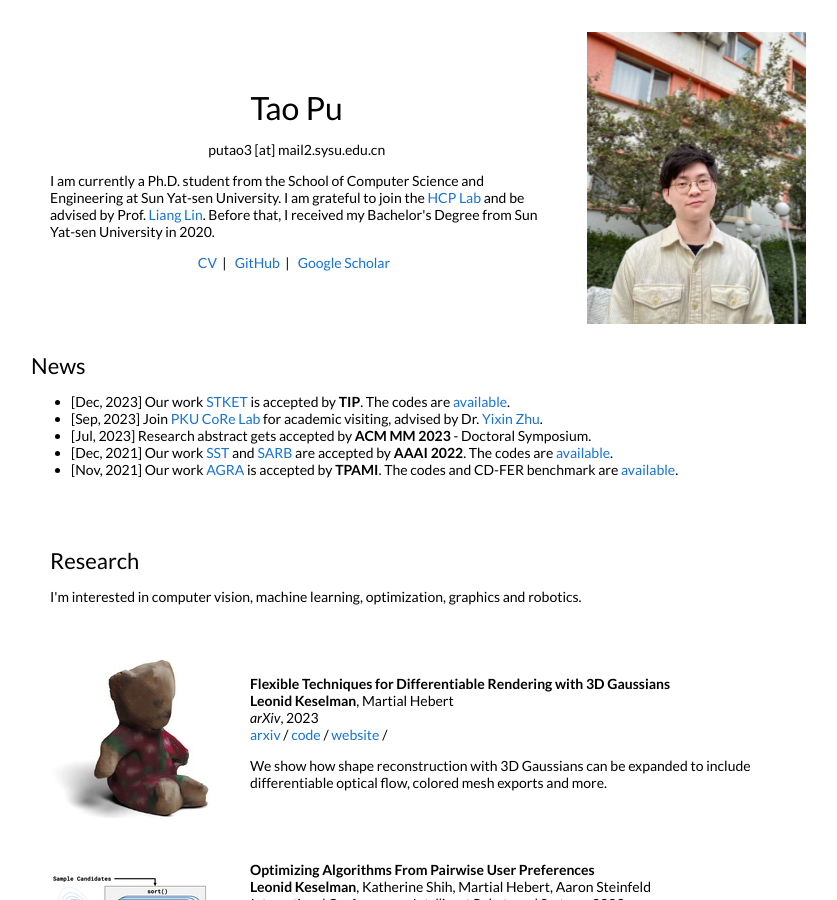
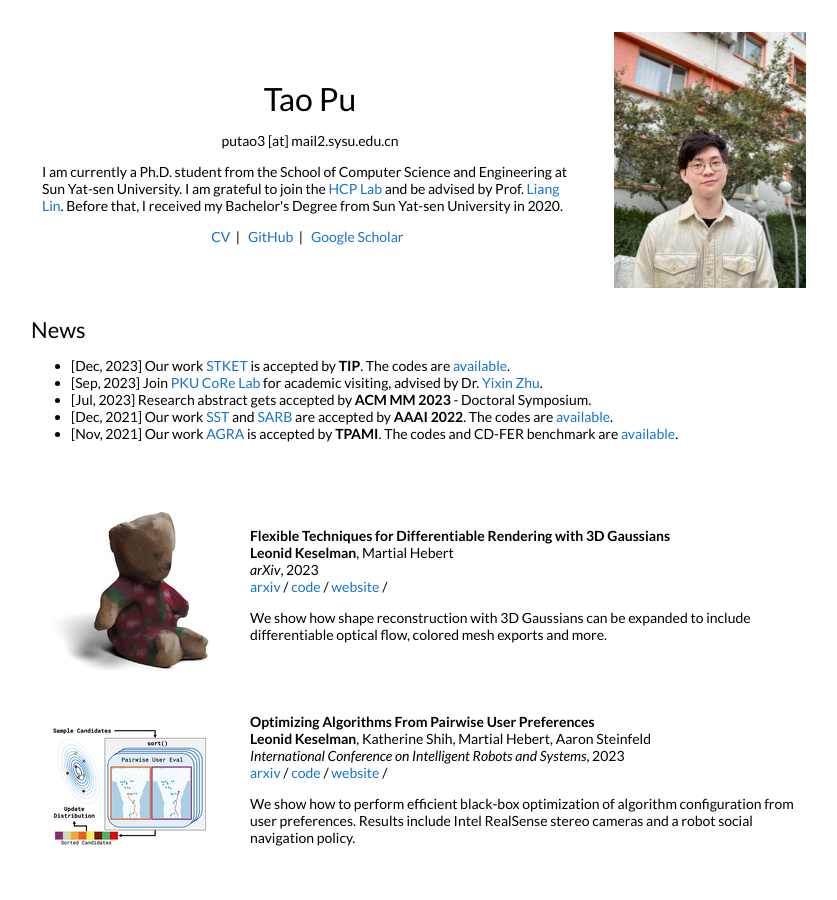
Before and after one commit to putao537/putao537.github.io, a Jekyll site: the page built from _posts/2023-08-28-3dgaussians.markdown, in a window 1280 px wide and 900 px high. Shown: the whole window, without its empty margins (210-1047 px from the left). Built offline with Jekyll 4.4.1, drawn with Linux system fonts in a browser that asks for light colours.

Commit message:
Update default.html

```diff
--- a/_layouts/default.html
+++ b/_layouts/default.html
@@ -28,9 +28,9 @@
   <table style="width:100%;max-width:800px;border:0px;border-spacing:0px;border-collapse:separate;margin-right:auto;margin-left:auto;">
     <tr style="padding:0px">
       <td style="padding:0px">
-        <table style="width:100%;border:0px;border-spacing:0px;border-collapse:separate;margin-right:auto;margin-left:auto;">
+        <table style="width:100%;border:0px;border-spacing:0px;border-collapse:separate;margin-right:auto;margin-left:auto;" border="0">
           <tr style="padding:0px">
-            <td style="padding:2.5%;width:60%;vertical-align:middle">
+            <td style="padding:1.5%;width:70%;vertical-align:middle">
               <h1>
                 Tao Pu
               </h1>
@@ -70,17 +70,6 @@
         </table>
 
         <br><br>
-
-        <table style="width:100%;border:0px;border-spacing:0px;border-collapse:separate;margin-right:auto;margin-left:auto;">
-          <tr>
-            <td style="padding:2.5%;width:100%;vertical-align:middle">
-              <h2>Research</h2>
-              <p>
-                I'm interested in computer vision, machine learning, optimization, graphics and robotics.
-              </p>
-            </td>
-          </tr>
-        </table>
         <table style="width:100%;border:0px;border-spacing:0px;border-collapse:separate;margin-right:auto;margin-left:auto;">
 
           {% for post in site.posts %}
```
